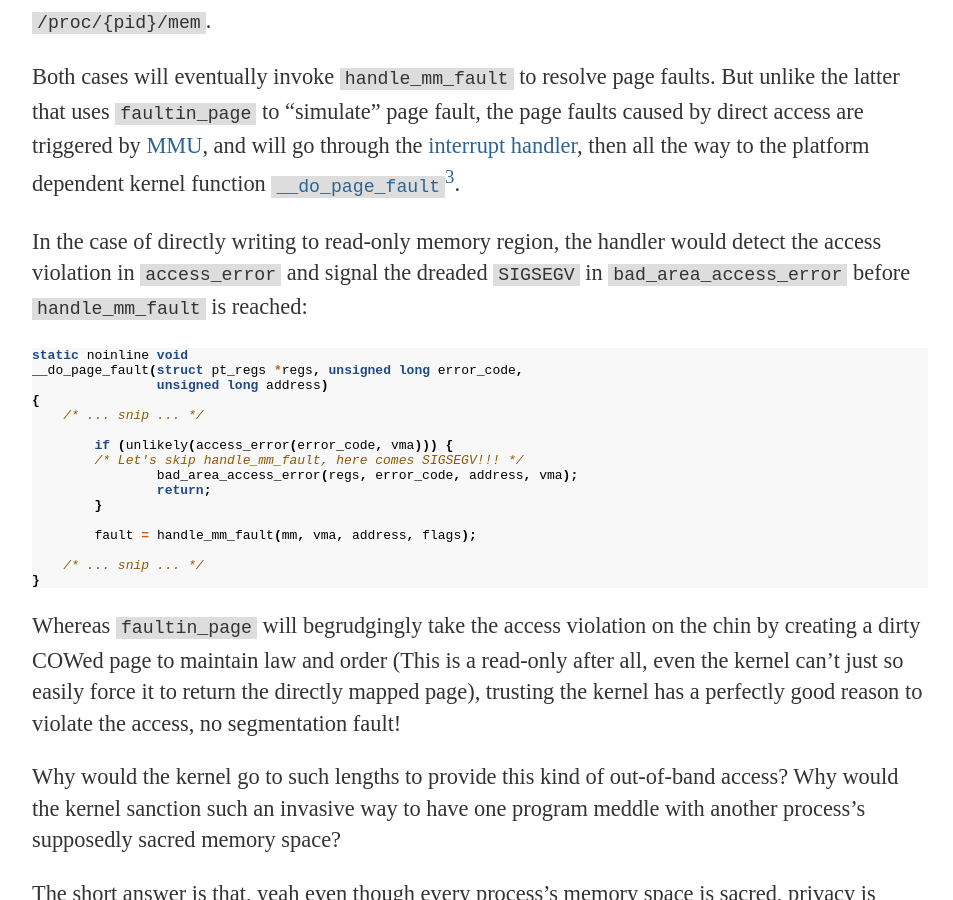
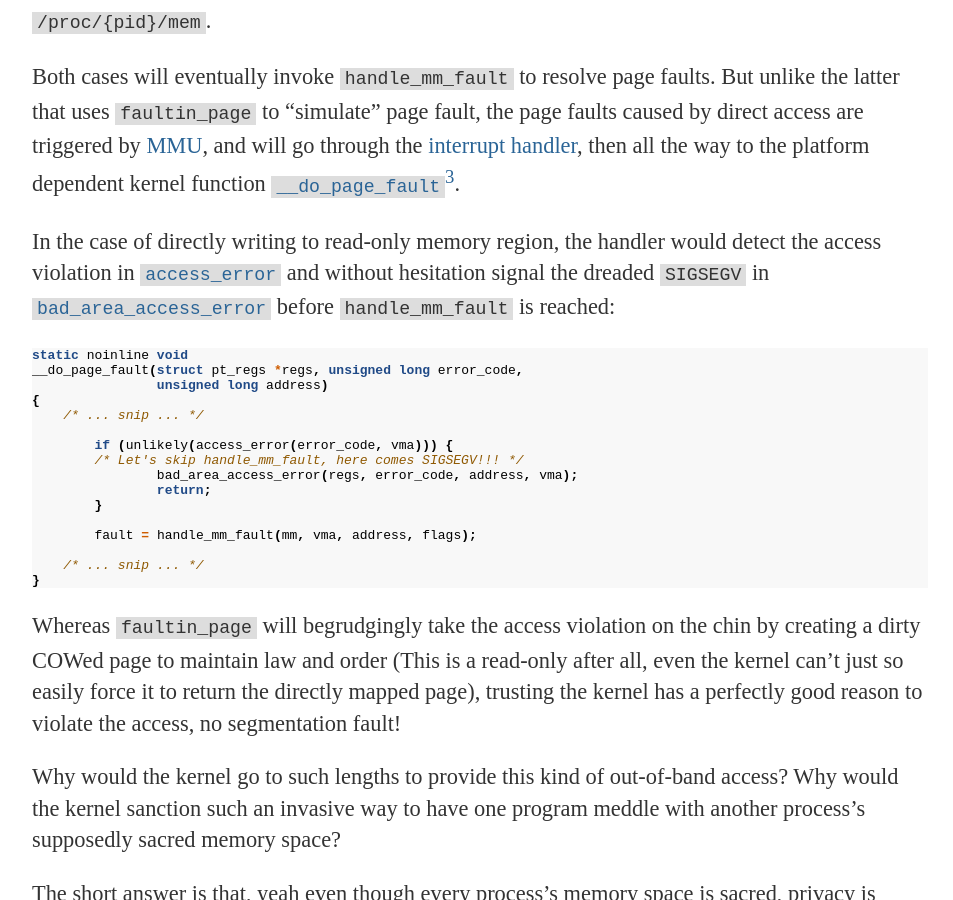
Before and after one commit to chao-tic/chao-tic.github.io, a Jekyll site: the page built from _posts/2017-05-23-dirty-cow.markdown, in a window 1280 px wide and 900 px high, scrolled down 12555 px. Shown: the whole window, without its empty margins (160-1113 px from the left). Built offline with Jekyll 4.4.1, drawn with Linux system fonts in a browser that asks for light colours; comment, search, counter and statistics services are not loaded.

Commit message:
Add code links to `access_error` in dirty cow

````diff
--- a/_posts/2017-05-23-dirty-cow.markdown
+++ b/_posts/2017-05-23-dirty-cow.markdown
@@ -442,7 +442,7 @@
 
 Both cases will eventually invoke `handle_mm_fault` to resolve page faults. But unlike the latter that uses `faultin_page` to "simulate" page fault, the page faults caused by direct access are triggered by [MMU](https://en.wikipedia.org/wiki/Memory_management_unit), and will go through the [interrupt handler](http://lxr.linux.no/linux+v4.8/arch/x86/entry/entry_64.S#L935), then all the way to the platform dependent kernel function [`__do_page_fault`](http://lxr.linux.no/linux+v4.8/arch/x86/mm/fault.c#L1174)[^3].
 
-In the case of directly writing to read-only memory region, the handler would detect the access violation in `access_error` and signal the dreaded `SIGSEGV` in `bad_area_access_error` before `handle_mm_fault` is reached:
+In the case of directly writing to read-only memory region, the handler would detect the access violation in [`access_error`](http://lxr.linux.no/linux+*/arch/x86/mm/fault.c#L1111) and without hesitation signal the dreaded `SIGSEGV` in [`bad_area_access_error`](http://lxr.linux.no/linux+*/arch/x86/mm/fault.c#L930) before `handle_mm_fault` is reached:
 
 ```c
 static noinline void
````
